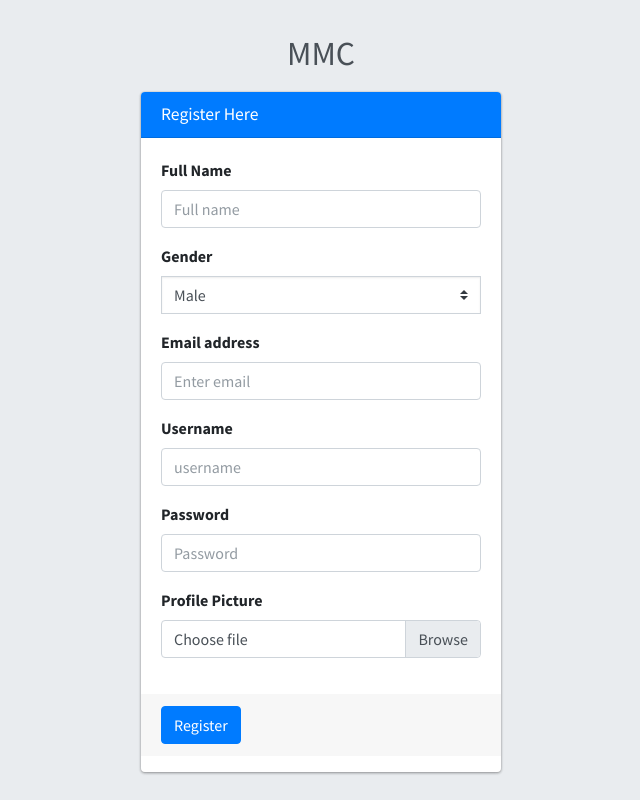
After one commit to KumaTelila/creadit-and-saving, a PHP site: page /customer.-registration.php in a window 1280 px wide. The commit adds this page. Shown: the whole page, without its empty margins (319-959 px from the left). Run offline with PHP 8.4, Linux system fonts and the light colour scheme; some libraries are stand-ins or nearby versions.

Commit message:
registration page

```diff
--- /dev/null
+++ b/customer.-registration.php
@@ -0,0 +1,66 @@
+<html lang="en">
+<?php include 'inc/header.php'; ?>
+
+<body class="register-page" style="min-height: 511.703px;">
+    <div class="register-box">
+        <div class="register-logo">
+            <a href="#"><b>MMC</b></a>
+        </div>
+        <div class="card">
+        <div class="card card-primary">
+              <div class="card-header">
+                <h3 class="card-title">Register Here</h3>
+              </div>
+              <!-- /.card-header -->
+              <!-- form start -->
+              <form>
+                <div class="card-body">
+                <div class="form-group">
+                    <label for="exampleInputEmail1">Full Name</label>
+                    <input type="text" class="form-control" id="exampleInputEmail1" placeholder="Full name">
+                  </div>
+                  <div class="form-group">
+                  <label for="exampleSelectRounded0">Gender</label>
+                  <select class="custom-select rounded-0" id="exampleSelectRounded0">
+                    <option value="M">Male</option>
+                    <option value="F">Female</option>
+                  </select>
+                </div>
+                  <div class="form-group">
+                    <label for="exampleInputEmail1">Email address</label>
+                    <input type="email" class="form-control" id="exampleInputEmail1" placeholder="Enter email">
+                  </div>
+                  <div class="form-group">
+                    <label for="exampleInputEmail1">Username</label>
+                    <input type="text" class="form-control" id="exampleInputEmail1" placeholder="username">
+                  </div>
+                  <div class="form-group">
+                    <label for="exampleInputPassword1">Password</label>
+                    <input type="password" class="form-control" id="exampleInputPassword1" placeholder="Password">
+                  </div>
+                  <div class="form-group">
+                    <label for="customFile">Profile Picture</label>
+
+                    <div class="custom-file">
+                      <input type="file" class="custom-file-input" id="customFile">
+                      <label class="custom-file-label" for="customFile">Choose file</label>
+                    </div>
+                  </div>
+                </div>
+                <!-- /.card-body -->
+
+                <div class="card-footer">
+                  <button type="submit" class="btn btn-primary">Register</button>
+                </div>
+              </form>
+            </div>
+            <!-- /.form-box -->
+        </div><!-- /.card -->
+    </div>
+    <!-- /.register-box -->
+    <?php include 'inc/js.php'; ?>
+
+
+</body>
+
+</html>
--- a/transfer-money.php
+++ b/transfer-money.php
@@ -10,7 +10,7 @@
     <?php include 'inc/nav.php'; ?>
         <!-- /.navbar -->
         <!-- Main Sidebar Container -->
-      <? include 'inc/side.php'; ?>
+      <?php include 'inc/side.php'; ?>
         <!-- Content Wrapper. Contains page content -->
         <div class="content-wrapper">
             <!-- Main content -->
```
Also changed, not shown: inc/side.php (+4 -4 lines).
